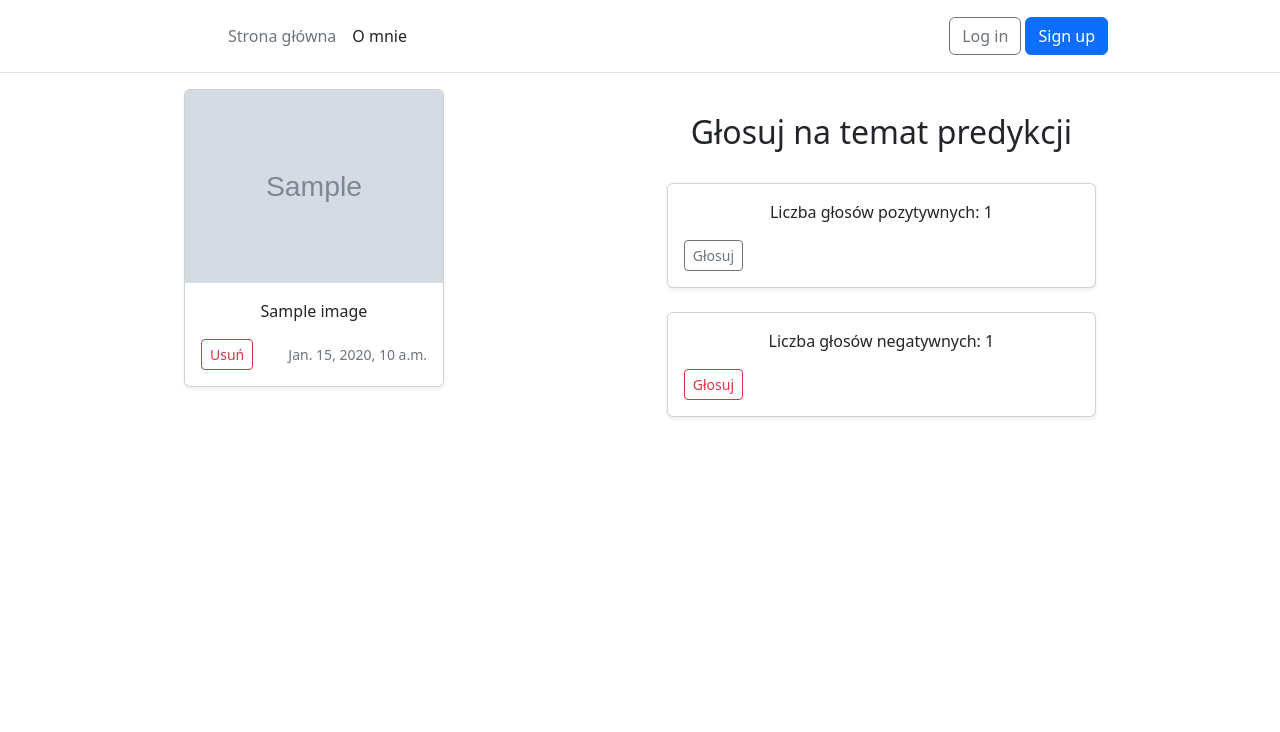
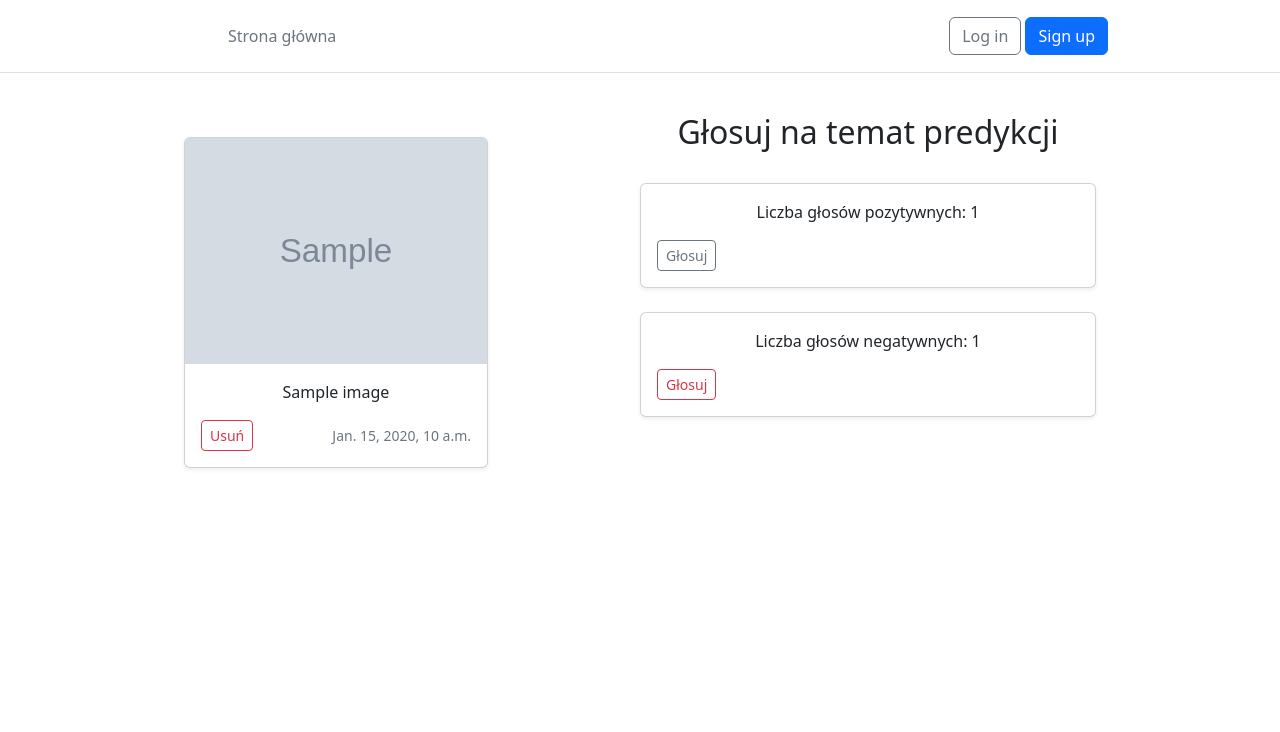
Before and after one commit to antoniSea/django-mashine-learning-tools, a Django app: page /image_recognition/zobacz/1/ in a window 1280 px wide. Shown: the top 732 px of the page. Run offline with Django 4.2, Linux system fonts and the light colour scheme; tables that the repository leaves empty hold one stand-in row (values such as "Sample post"); grey boxes marked "Sample" are stand-in pictures.

Commit message:
Update styling

```diff
--- a/templates/_base.html
+++ b/templates/_base.html
@@ -32,7 +32,7 @@
 
         <ul class="nav col-12 col-lg-auto me-lg-auto mb-2 justify-content-center mb-md-0">
           <li><a href="{% url 'home' %}" class="nav-link px-2 link-secondary">Strona główna</a></li>
-          <li><a href="{% url 'about' %}" class="nav-link px-2 link-dark">O mnie</a></li>
+          <!-- <li><a href="{% url 'about' %}" class="nav-link px-2 link-dark">O mnie</a></li> -->
           <!-- logged only -->
           {% if user.is_authenticated %}
             <li><a href="{% url 'index' %}" class="nav-link px-2 link-dark">Klasyfikacja obrazów</a></li>
--- a/templates/image_recognition/show.html
+++ b/templates/image_recognition/show.html
@@ -6,8 +6,8 @@
 {% block content %}
 
 <!-- Display image in whole screen -->
-<div class="container text-center d-flex justify-content-between">
-  <div class="row">
+<div class="container text-center d-flex ">
+  <div class="w-100 mt-5">
     <div class="col-md-8">
       <div class="card mb-4 shadow-sm">
         <img src="{{ image.image.url }}" class="card-img-top" alt="...">
@@ -25,7 +25,7 @@
     </div>
   </div>
   <!-- votes -->
-  <div>
+  <div class="w-100">
     <div class="p-4">
       <h2>Głosuj na temat predykcji</h2>
     </div>
```
Also changed, not shown: templates/pages/home.html (+8 -2 lines).
